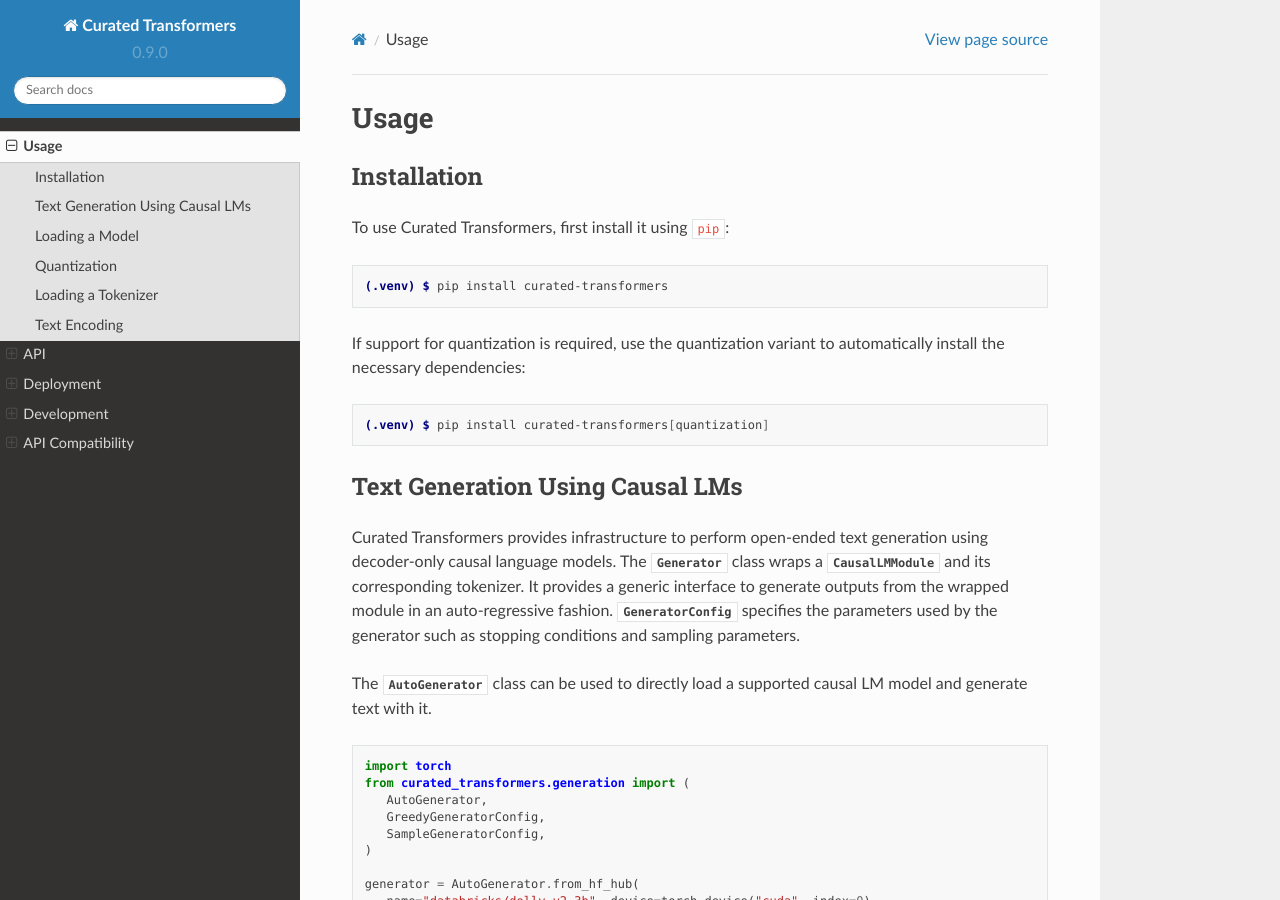
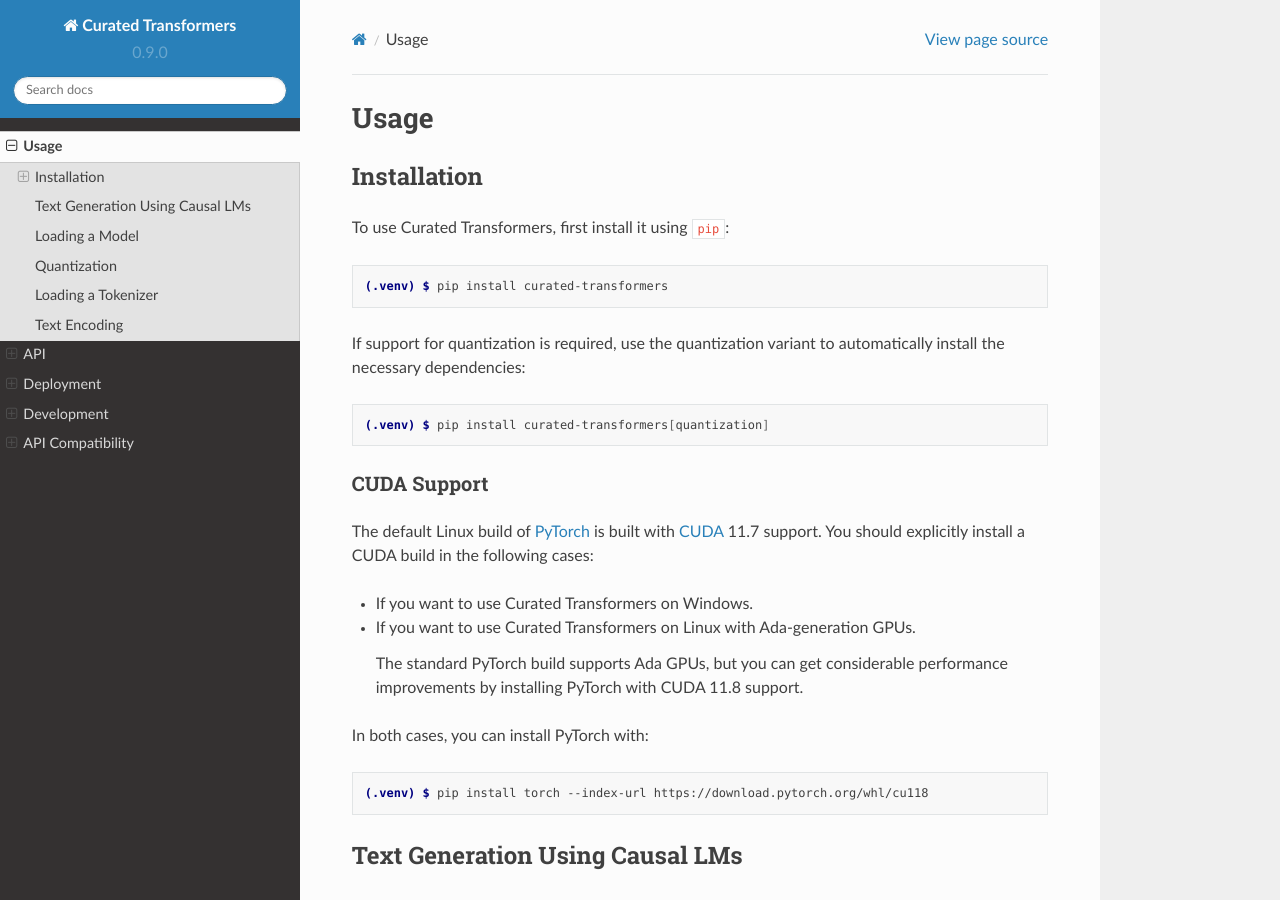
Before and after one commit to explosion/curated-transformers, a Sphinx documentation site: the page built from docs/source/usage.rst, in a window 1280 px wide and 900 px high. Built offline with Sphinx 7.4.7 and the Read the Docs theme 2.0.0, drawn with Linux system fonts in a browser that asks for light colours.

Commit message:
Add PyTorch+CUDA installation instructions to docs (#292)
* Add PyTorch+CUDA installation instructions to docs

* Fix typo in README

```diff
--- a/docs/source/usage.rst
+++ b/docs/source/usage.rst
@@ -17,6 +17,27 @@
 .. code-block:: console
 
    (.venv) $ pip install curated-transformers[quantization]
+
+CUDA Support
+^^^^^^^^^^^^
+
+The default Linux build of `PyTorch`_ is built with `CUDA`_ 11.7 support. You should
+explicitly install a CUDA build in the following cases:
+
+- If you want to use Curated Transformers on Windows.
+- If you want to use Curated Transformers on Linux with Ada-generation GPUs.
+
+  The standard PyTorch build supports Ada GPUs, but you can get considerable
+  performance improvements by installing PyTorch with CUDA 11.8 support.
+
+In both cases, you can install PyTorch with:
+
+.. code-block:: console
+
+   (.venv) $ pip install torch --index-url https://download.pytorch.org/whl/cu118
+
+.. _PyTorch: https://pytorch.org/
+.. _CUDA: https://developer.nvidia.com/cuda-toolkit
 
 
 Text Generation Using Causal LMs
```
Also changed, not shown: README.md (+1 -1 lines).
